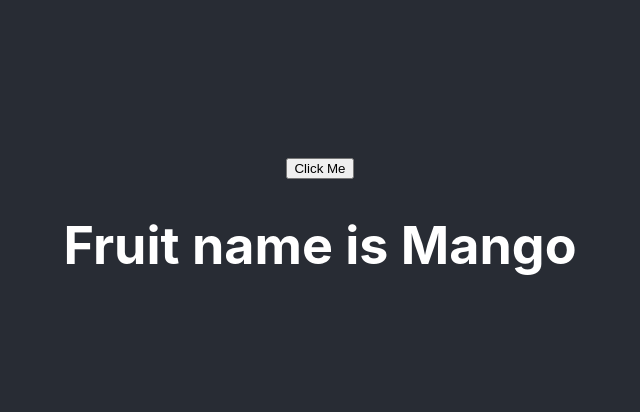
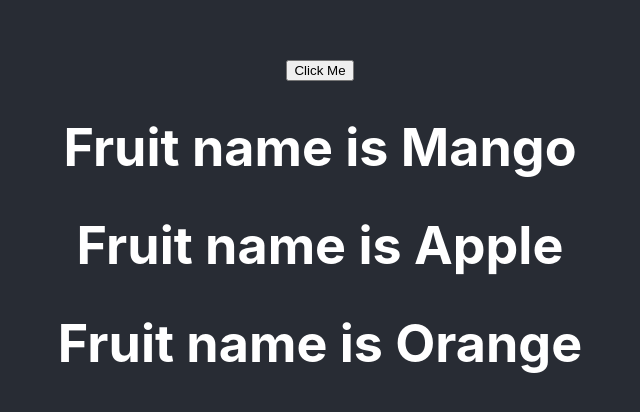
Before and after one commit to tackernao0522/kazi-react-smile, a React (Create React App) app: page / in a window 1280 px wide. Shown: the part 170-582 px from the top of the page, without its empty margins (320-960 px from the left). Built offline with nearby package versions, Linux system fonts and the light colour scheme.

Commit message:
State Manipulating

```diff
--- a/src/App.js
+++ b/src/App.js
@@ -1,6 +1,6 @@
 import './App.css';
-import logo from './logo.svg';
-import Learn from './components/Hello'
+// import logo from './logo.svg';
+// import Learn from './components/Hello'
 import Learning from './components/Learning';
 
 function App() {
--- a/src/components/Learning.jsx
+++ b/src/components/Learning.jsx
@@ -4,17 +4,25 @@ class Learning extends Component {
     constructor(props) {
         super(props)
         this.state = {
-        fruits: [
-            { name: 'Mango', weight: '120gm' },
-            { name: 'Apple', weight: '20gm' },
-            { name: 'Orange', weight: '60gm' },
-        ],
+            fruits: [
+                { name: 'Mango', weight: '120gm' },
+                { name: 'Apple', weight: '20gm' },
+                { name: 'Orange', weight: '60gm' },
+            ],
         }
     }
 
     clickHandler = () => {
-        console.log('Hello Easy Learning')
-        alert('Welcome Udemy')
+    // console.log('Hello Easy Learning')
+    // alert('Welcome Udemy')
+    // this.state.fruits[0] = 'samsung';
+    this.setState({
+        fruits: [
+                { name: 'Samsung', weight: '120gm' },
+                { name: 'Apple', weight: '20gm' },
+                { name: 'Nokia', weight: '60gm' },
+            ],
+        })
     }
 
     render() {
@@ -22,6 +30,8 @@ class Learning extends Component {
         <div>
             <button onClick={this.clickHandler}>Click Me</button>
             <h1>Fruit name is {this.state.fruits[0].name}</h1>
+            <h1>Fruit name is {this.state.fruits[1].name}</h1>
+            <h1>Fruit name is {this.state.fruits[2].name}</h1>
         </div>
         )
     }
```
Also changed, not shown: 1 other file (tests, documents, lock files or other folders).
